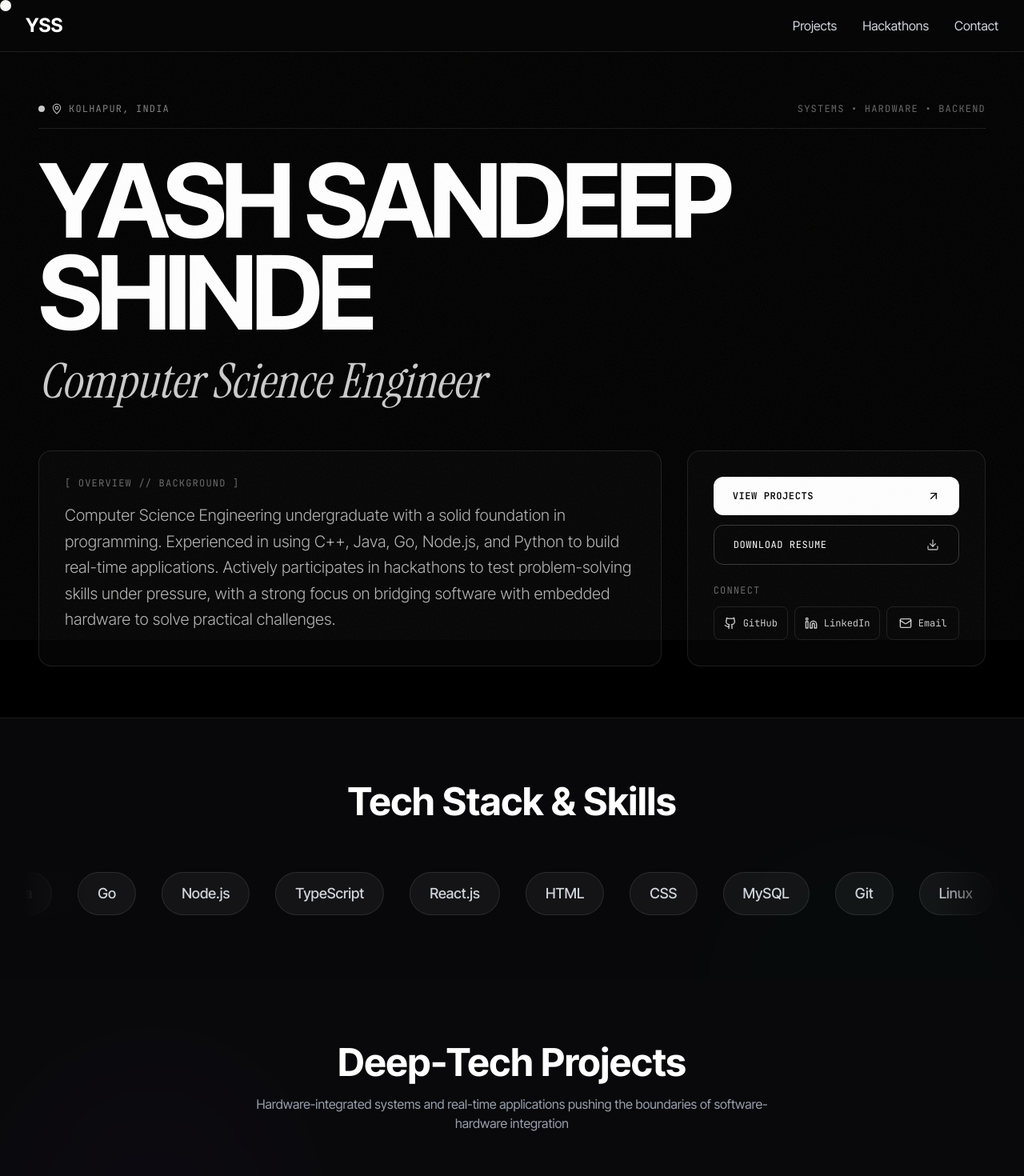
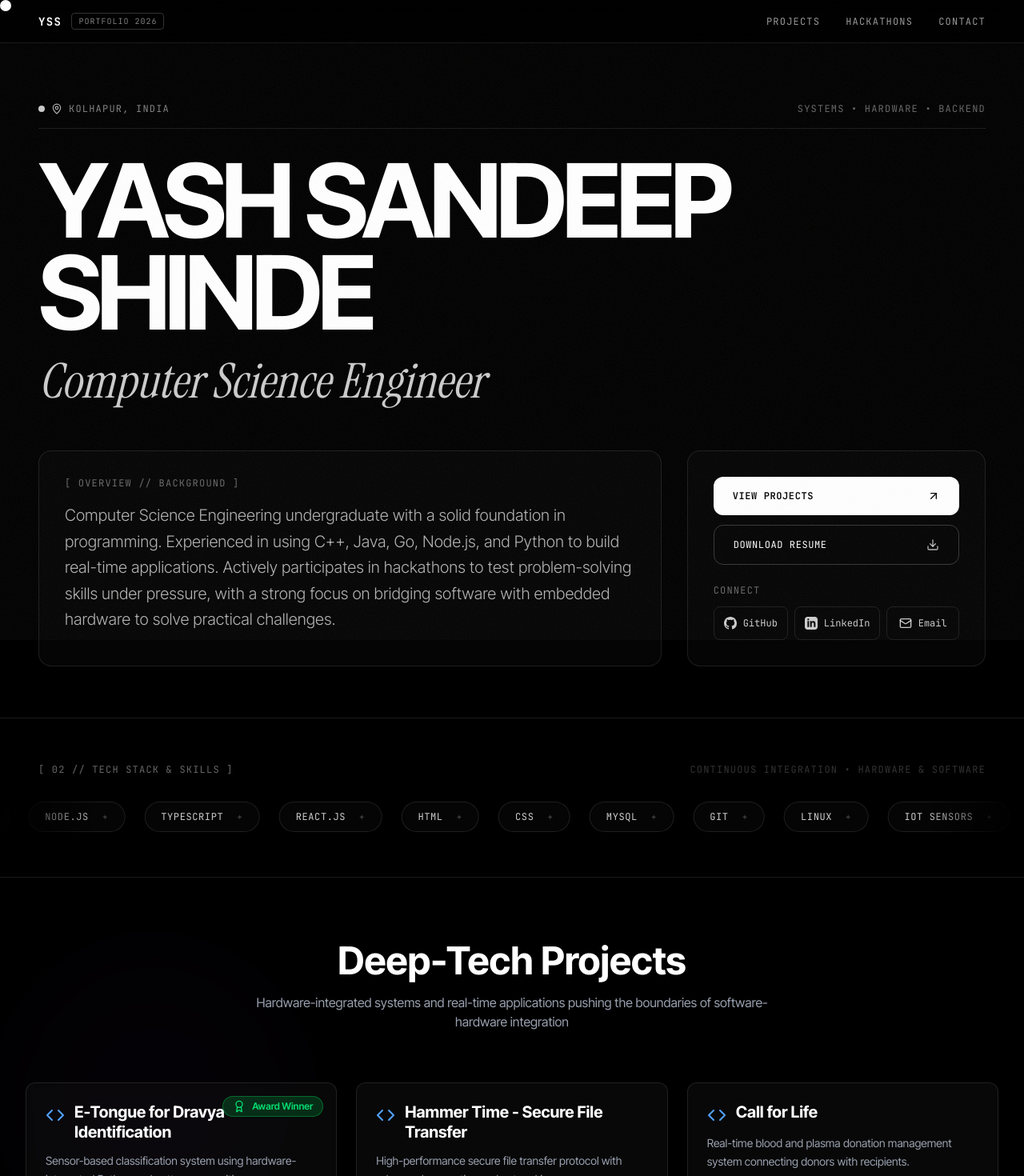
Before and after one commit to yashshinde2/yash-portfolio, a Next.js app: page / in a window 1280 px wide. Shown: the top 1470 px of the page at 80% size. Built offline with nearby package versions, Linux system fonts and the light colour scheme.

Commit message:
feat: add portfolio home page and hero section components

```diff
--- a/app/page.tsx
+++ b/app/page.tsx
@@ -1,65 +1,109 @@
 "use client";
 
+import { useState } from "react";
 import { Hero } from "@/components/sections/Hero";
 import { SkillsMarquee } from "@/components/sections/SkillsMarquee";
 import { Projects } from "@/components/sections/Projects";
 import { Hackathons } from "@/components/sections/Hackathons";
 import { Contact } from "@/components/sections/Contact";
+import { Menu, X } from "lucide-react";
 
 export default function Home() {
+  const [mobileMenuOpen, setMobileMenuOpen] = useState(false);
+
   return (
-    <main className="min-h-screen bg-zinc-950 text-white">
-      {/* Navigation bar */}
-      <nav className="fixed top-0 left-0 right-0 z-50 backdrop-blur-md bg-zinc-950/50 border-b border-white/10">
-        <div className="max-w-7xl mx-auto px-4 sm:px-6 lg:px-8 py-4">
+    <main className="min-h-screen bg-black text-white selection:bg-white selection:text-black">
+      <nav className="fixed top-0 left-0 right-0 z-50 backdrop-blur-md bg-black/80 border-b border-white/10">
+        <div className="max-w-7xl mx-auto px-4 sm:px-6 lg:px-12 py-4">
           <div className="flex justify-between items-center">
-            <h1 className="text-2xl font-bold text-white font-sans">YSS</h1>
-            <ul className="hidden md:flex gap-8 text-gray-300">
+            <a href="#" className="flex items-center gap-3 group">
+              <span className="font-mono text-sm font-bold tracking-widest uppercase text-white group-hover:text-white/80 transition-colors">
+                YSS
+              </span>
+              <span className="hidden sm:inline-block font-mono text-[10px] tracking-widest uppercase px-2 py-0.5 rounded border border-white/20 text-white/50">
+                Portfolio 2026
+              </span>
+            </a>
+
+            <ul className="hidden md:flex items-center gap-8 font-mono text-xs uppercase tracking-widest text-white/60">
               <li>
                 <a
                   href="#projects"
-                  className="hover:text-blue-400 transition-colors font-sans"
+                  className="hover:text-white transition-colors duration-200 py-1"
                 >
                   Projects
                 </a>
               </li>
               <li>
-                <a href="#hackathons" className="hover:text-blue-400 transition-colors font-sans">
+                <a
+                  href="#hackathons"
+                  className="hover:text-white transition-colors duration-200 py-1"
+                >
                   Hackathons
                 </a>
               </li>
               <li>
-                <a href="#contact" className="hover:text-blue-400 transition-colors font-sans">
+                <a
+                  href="#contact"
+                  className="hover:text-white transition-colors duration-200 py-1"
+                >
                   Contact
                 </a>
               </li>
             </ul>
+
+            <button
+              onClick={() => setMobileMenuOpen((prev) => !prev)}
+              aria-label="Toggle navigation menu"
+              className="md:hidden p-2 text-white/80 hover:text-white transition-colors"
+            >
+              {mobileMenuOpen ? <X className="w-5 h-5" /> : <Menu className="w-5 h-5" />}
+            </button>
           </div>
         </div>
+
+        {mobileMenuOpen && (
+          <div className="md:hidden border-t border-white/10 bg-black/95 px-6 py-6 space-y-4">
+            <a
+              href="#projects"
+              onClick={() => setMobileMenuOpen(false)}
+              className="block font-mono text-sm uppercase tracking-widest text-white/70 hover:text-white py-2"
+            >
+              Projects
+            </a>
+            <a
+              href="#hackathons"
+              onClick={() => setMobileMenuOpen(false)}
+              className="block font-mono text-sm uppercase tracking-widest text-white/70 hover:text-white py-2"
+            >
+              Hackathons
+            </a>
+            <a
+              href="#contact"
+              onClick={() => setMobileMenuOpen(false)}
+              className="block font-mono text-sm uppercase tracking-widest text-white/70 hover:text-white py-2"
+            >
+              Contact
+            </a>
+          </div>
+        )}
       </nav>
 
-      {/* Hero section */}
       <Hero />
 
-      {/* Skills marquee */}
       <SkillsMarquee />
 
-      {/* Projects gallery */}
       <section id="projects">
         <Projects />
       </section>
 
-      {/* Hackathons timeline */}
       <section id="hackathons">
         <Hackathons />
       </section>
 
-      {/* Contact section */}
       <section id="contact">
         <Contact />
       </section>
-
-
     </main>
   );
 }
--- a/components/sections/Hero.tsx
+++ b/components/sections/Hero.tsx
@@ -2,14 +2,30 @@
 
 import { motion } from "framer-motion";
 import { portfolioData } from "@/lib/portfolio-data";
-import { ArrowUpRight, Download, Github, Linkedin, Mail, MapPin } from "lucide-react";
+import { ArrowUpRight, Download, Mail, MapPin } from "lucide-react";
+
+function GithubIcon(props: React.SVGProps<SVGSVGElement>) {
+  return (
+    <svg viewBox="0 0 24 24" fill="currentColor" {...props}>
+      <path d="M12 0C5.37 0 0 5.37 0 12c0 5.31 3.435 9.795 8.205 11.385.6.105.825-.255.825-.57 0-.285-.015-1.23-.015-2.235-3.015.555-3.795-.735-4.035-1.41-.135-.345-.72-1.41-1.23-1.695-.42-.225-1.02-.78-.015-.795.945-.015 1.62.87 1.845 1.23 1.08 1.815 2.805 1.305 3.495.99.105-.78.42-1.305.765-1.605-2.67-.3-5.46-1.335-5.46-5.925 0-1.305.465-2.385 1.23-3.225-.12-.3-.54-1.53.12-3.18 0 0 1.005-.315 3.3 1.23.96-.27 1.98-.405 3-.405s2.04.135 3 .405c2.295-1.56 3.3-1.23 3.3-1.23.66 1.65.24 2.88.12 3.18.765.84 1.23 1.905 1.23 3.225 0 4.605-2.805 5.625-5.475 5.925.435.375.81 1.095.81 2.22 0 1.605-.015 2.895-.015 3.3 0 .315.225.69.825.57A12.02 12.02 0 0024 12c0-6.63-5.37-12-12-12z" />
+    </svg>
+  );
+}
+
+function LinkedinIcon(props: React.SVGProps<SVGSVGElement>) {
+  return (
+    <svg viewBox="0 0 24 24" fill="currentColor" {...props}>
+      <path d="M19 0h-14c-2.761 0-5 2.239-5 5v14c0 2.761 2.239 5 5 5h14c2.762 0 5-2.239 5-5v-14c0-2.761-2.238-5-5-5zm-11 19h-3v-11h3v11zm-1.5-12.268c-.966 0-1.75-.79-1.75-1.764s.784-1.764 1.75-1.764 1.75.79 1.75 1.764-.783 1.764-1.75 1.764zm13.5 12.268h-3v-5.604c0-3.368-4-3.113-4 0v5.604h-3v-11h3v1.765c1.396-2.586 7-2.777 7 2.476v6.759z" />
+    </svg>
+  );
+}
 
 export function Hero() {
   const { hero, social } = portfolioData;
 
   const socialIcons: Record<string, React.ReactNode> = {
-    GitHub: <Github className="w-4 h-4" />,
-    LinkedIn: <Linkedin className="w-4 h-4" />,
+    GitHub: <GithubIcon className="w-4 h-4" />,
+    LinkedIn: <LinkedinIcon className="w-4 h-4" />,
     Email: <Mail className="w-4 h-4" />,
   };
 
--- a/components/sections/SkillsMarquee.tsx
+++ b/components/sections/SkillsMarquee.tsx
@@ -5,52 +5,45 @@ import { portfolioData } from "@/lib/portfolio-data";
 
 export function SkillsMarquee() {
   const { skills } = portfolioData;
-  const duplicatedSkills = [...skills, ...skills];
+  const marqueeItems = [...skills, ...skills, ...skills];
 
   return (
-    <section className="relative py-20 overflow-hidden bg-zinc-950/50">
-      {/* Background accent */}
-      <div className="absolute inset-0 overflow-hidden">
-        <div className="absolute top-1/2 right-0 w-96 h-96 bg-green-500/5 rounded-full blur-3xl opacity-30"></div>
+    <section className="relative py-14 overflow-hidden border-b border-white/10 bg-black">
+      <div className="max-w-7xl mx-auto px-4 sm:px-6 lg:px-12 mb-8 flex items-center justify-between">
+        <h2 className="font-mono text-xs uppercase tracking-widest text-white/40">
+          [ 02 // Tech Stack & Skills ]
+        </h2>
+        <span className="font-mono text-xs uppercase tracking-widest text-white/20 hidden sm:inline">
+          Continuous Integration • Hardware & Software
+        </span>
       </div>
 
-      <div className="relative z-10 max-w-7xl mx-auto px-4 sm:px-6 lg:px-8">
-        <h2 className="text-3xl sm:text-4xl lg:text-5xl font-bold text-center text-white mb-16 font-sans">
-          Tech Stack & Skills
-        </h2>
+      <div className="relative overflow-hidden w-full">
+        <div className="pointer-events-none absolute left-0 top-0 bottom-0 w-16 sm:w-32 bg-gradient-to-r from-black to-transparent z-10" />
+        <div className="pointer-events-none absolute right-0 top-0 bottom-0 w-16 sm:w-32 bg-gradient-to-l from-black to-transparent z-10" />
 
-        <div className="relative overflow-hidden">
-          {/* Gradient fade effect on sides */}
-          <div className="absolute left-0 top-0 bottom-0 w-20 bg-gradient-to-r from-zinc-950 to-transparent z-20"></div>
-          <div className="absolute right-0 top-0 bottom-0 w-20 bg-gradient-to-l from-zinc-950 to-transparent z-20"></div>
-
-          {/* Marquee container */}
         <motion.div
           initial={{ x: 0 }}
-            animate={{ x: -1920 }}
+          animate={{ x: "-33.333%" }}
           transition={{
-              duration: 40,
+            duration: 25,
             repeat: Infinity,
             ease: "linear",
           }}
-            className="flex gap-8 whitespace-nowrap"
+          className="flex gap-4 sm:gap-6 whitespace-nowrap w-max"
         >
-            {duplicatedSkills.map((skill, index) => (
-              <motion.div
+          {marqueeItems.map((skill, index) => (
+            <div
               key={`${skill}-${index}`}
-                className="relative px-6 py-3 rounded-full bg-white/5 border border-white/10 hover:border-blue-500/50 transition-all duration-300 hover:bg-white/10"
-                whileHover={{
-                  scale: 1.05,
-                  boxShadow: "0 0 15px rgba(59, 130, 246, 0.3)",
-                }}
+              className="flex items-center gap-4 px-5 py-2.5 rounded-full border border-white/10 bg-white/[0.02] hover:border-white/30 hover:bg-white/[0.06] transition-all duration-200"
             >
-                <span className="text-base sm:text-lg font-medium text-gray-300 font-sans">
+              <span className="font-mono text-xs tracking-wider uppercase text-white/80">
                 {skill}
               </span>
-              </motion.div>
+              <span className="text-[10px] text-white/20 font-mono">✦</span>
+            </div>
           ))}
         </motion.div>
-        </div>
       </div>
     </section>
   );
```
Also changed, not shown: 1 other file (tests, documents, lock files or other folders). Lines whose indentation alone changed are shown as unchanged.
